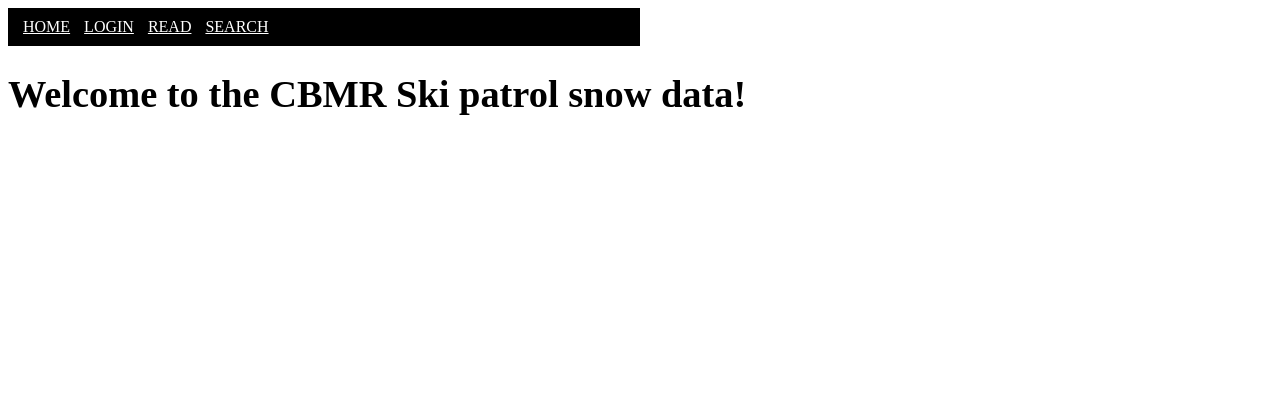
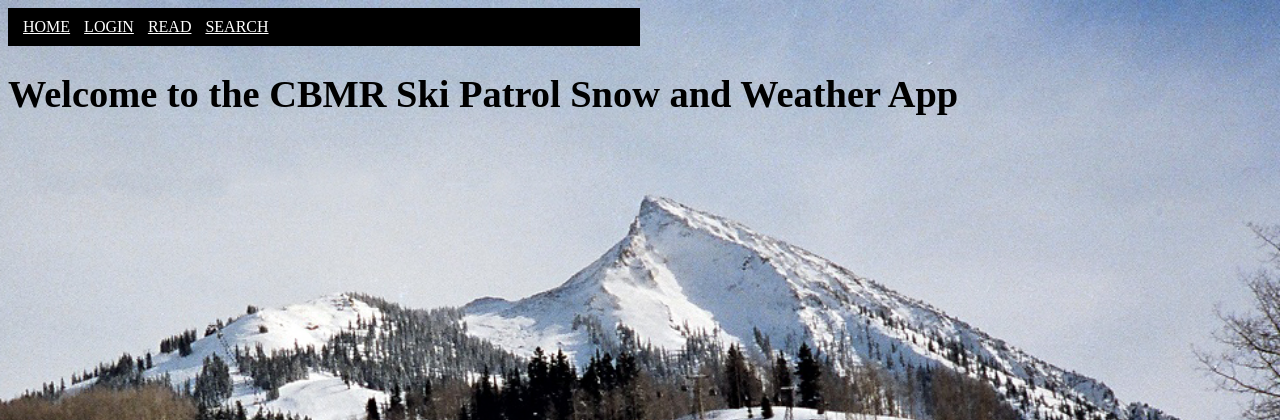
Before and after one commit to rhys-jordan/cbmr_weather_patrol_app, a Flask app: page / in a window 1280 px wide. Shown: the top 420 px of the page. Run offline with Flask 3, Linux system fonts and the light colour scheme.

Commit message:
Background
Add Background Image to Home

```diff
--- a/CBMR_Weather/templates/home.html
+++ b/CBMR_Weather/templates/home.html
@@ -1,6 +1,13 @@
 {% extends "base.html" %}
 {% block title%} HOME {%endblock%}
 {% block content%}
-<h1> Welcome to the CBMR Ski patrol snow data!</h1><br>
+
+
+<body style="background:url(/static/Mount_crested_butte_1988.jpg); background-repeat:no-repeat; background-size:cover;">
+
+    <h1> Welcome to the CBMR Ski Patrol Snow and Weather App </h1>
+
+</body>
+
 
 {% endblock %}
```
Also changed, not shown: CBMR_Weather/static/Mount_crested_butte_1988.jpg (added), 1 other file.
